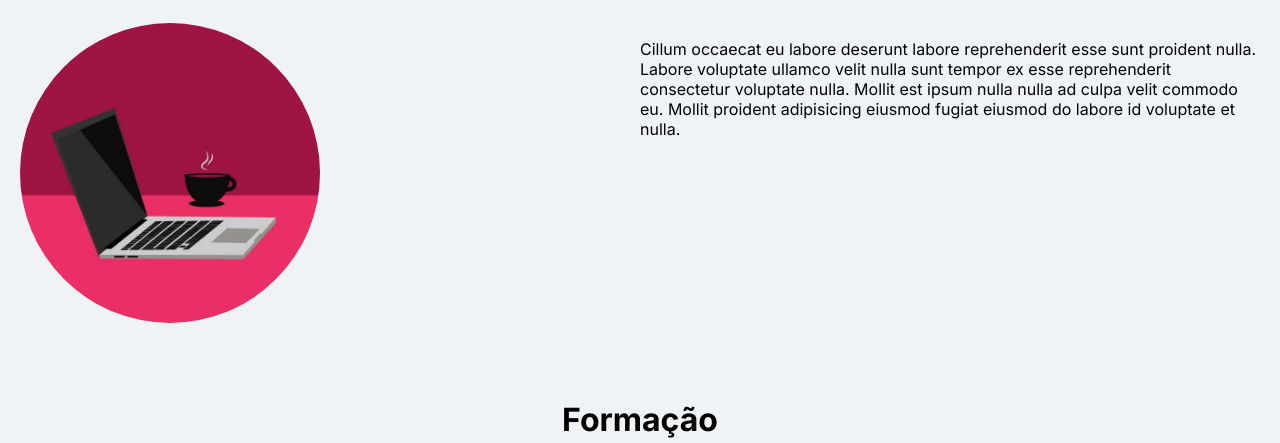
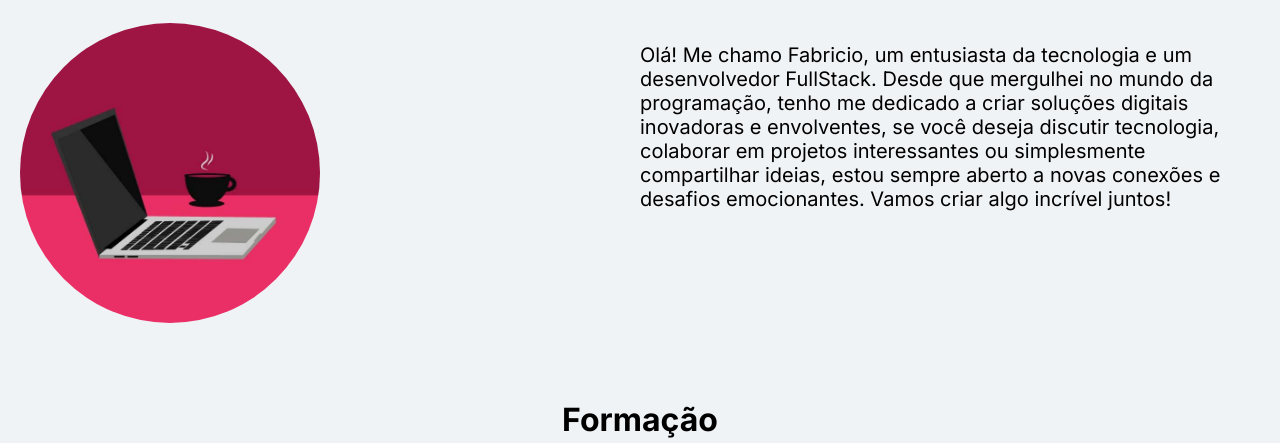
Before and after one commit to bijass/fabriciogomes, a plain HTML site: page index.html in a window 1280 px wide. Shown: the part 709-1152 px from the top of the page. Drawn offline with Linux system fonts and the light colour scheme.

Commit message:
Second commit

```diff
--- a/index.html
+++ b/index.html
@@ -43,7 +43,11 @@
             <div class="sobre-conteudo">
                 <img src="sobre-imagem.jpeg" alt="">
                 <p>
-                    Cillum occaecat eu labore deserunt labore reprehenderit esse sunt proident nulla. Labore voluptate ullamco velit nulla sunt tempor ex esse reprehenderit consectetur voluptate nulla. Mollit est ipsum nulla nulla ad culpa velit commodo eu. Mollit proident adipisicing eiusmod fugiat eiusmod do labore id voluptate et nulla.
+                    Olá! Me chamo Fabricio, um entusiasta da tecnologia e um desenvolvedor FullStack.
+                    Desde que mergulhei no mundo da programação, tenho me dedicado a criar soluções
+                    digitais inovadoras e envolventes, se você deseja discutir tecnologia, colaborar
+                    em projetos interessantes ou simplesmente compartilhar ideias, estou sempre aberto
+                    a novas conexões e desafios emocionantes. Vamos criar algo incrível juntos!
                 </p>
             </div>
         </section>
@@ -103,7 +107,7 @@
         </section>
     </div>
 
-
+    <!-- um js para fazer com que a página centralize certo quando apertado as sections-->
     <script>
         document.querySelectorAll(".menu a").forEach(function (a) {
         a.addEventListener("click", function (event) {
--- a/style.css
+++ b/style.css
@@ -1,31 +1,32 @@
+/* comando para importar uma fonte */
 @import url('https://fonts.googleapis.com/css2?family=Inter:wght@100;200;300;400;500;600;700;800;900&display=swap');
 
-
+/* usando o asterisco para definir um padrão na página inteira */
 * {
     box-sizing: border-box;
     font-family: 'Inter', sans-serif;
 }
-
+/* para ser usado no html e body sempre */
 html, body {
     margin: 0;
     border: 0;
     padding: 0;
 }
-
+/* tentativa de fazer a página suavizar o movimento quando apertado "Sobre" por exemplo */
 html {
     scroll-behavior: smooth;
 }
-
+/* padronizando o body */
 body {
     margin-top: 90px;
     background-color: #f0f3f6;
 }
-
+/* definindo um padrão de tamanho usando container */
 .container {
     max-width: 1360px;
     margin: 0 auto;
 }
-
+/* estilizando e colocando no lugar aonde ficaria o banner */
 .banner {
     display: grid;
     grid-template-columns: 1fr 1fr;
@@ -42,6 +43,10 @@ body {
 
 .image-banner {
     width: 800px;
+}
+
+.sobre-conteudo p {
+    font-size: 20px;
 }
 
 .header {
```
